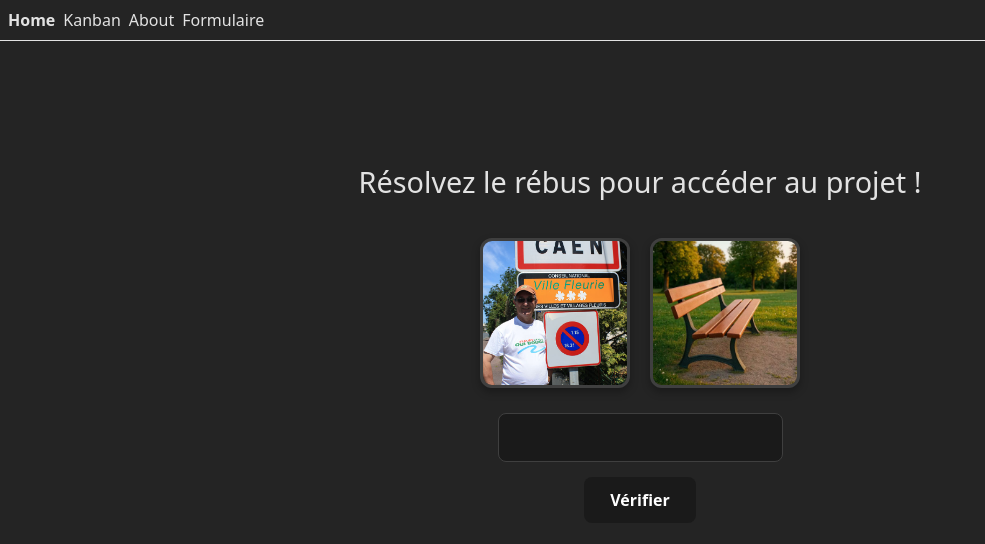
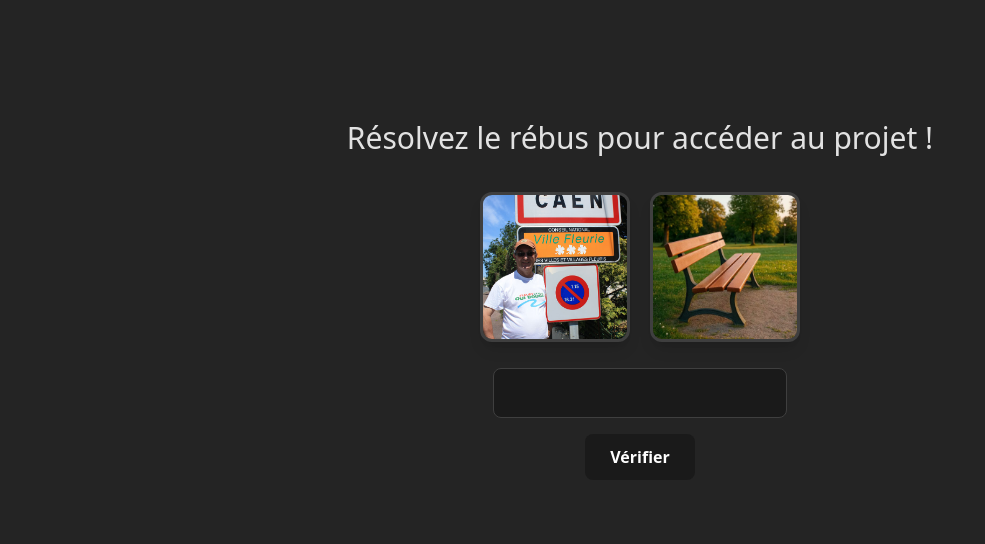
Before and after one commit to eden77-rgb/app-kanban, a React (Vite) app in the folder client/: page / in a window 1280 px wide. Shown: the top 544 px of the page, without its empty margins (0-985 px from the left). Built offline with nearby package versions, Linux system fonts and the light colour scheme.

Commit message:
separation __root et _layout pour gerer sur quelles pages on voit le header + entrée clavier validation rébus

```diff
--- a/client/src/components/Tache.jsx
+++ b/client/src/components/Tache.jsx
@@ -2,12 +2,13 @@
 
 export default function Tache({task})
 {
+    console.log(task.assigne)
     const navigate = useNavigate()
     return (
         <div className="item-container" onClick={() => navigate({to:`/task/${task.id}`})}>
             <h3>{task.title}</h3>
             <h2>{task.date}</h2>
-            <h3>Assigé à {task.assigne}</h3>
+            <h3>Assigné à {task.assigne}</h3>
         </div>
     )
 }
--- a/client/src/pages/Home.jsx
+++ b/client/src/pages/Home.jsx
@@ -1,41 +1,74 @@
-import { Navigate, useNavigate } from '@tanstack/react-router'
-import { useState } from 'react'
+import { useNavigate } from '@tanstack/react-router'
+import { useState, useEffect } from 'react'
 import caenImg from "../assets/caen.jpg"
 import bancImg from "../assets/banc.webp"
 
-export default function Home(){
+export default function Home() {
+    const navigate = useNavigate()
+    const [typing, setTyping] = useState("");
+    const [isVisible, setIsVisible] = useState(false)
 
-    const navigate = useNavigate()
-            const [number, setNumber] = useState("");
-            const [isVisible, setIsVisible] = useState(false)
+    useEffect(() => {
+        const handleKeyDown = (event) => {
+            if (event.key === 'Enter') {
+                verify()
+            }
+        }
+        window.addEventListener('keydown', handleKeyDown)
+        return () => window.removeEventListener('keydown', handleKeyDown)
+    }, [typing])
 
+    const handleChange = e => {
+        setTyping(e.target.value)
+    }
 
-            const handleChange = e =>{
-                console.log(e.target.value)
-                setNumber(e.target.value)
-            }
+    const verify = () => {
+        if (typing.toLowerCase() == "kanban") {
+            navigate({ to: '/kanban' })
+        } else {
+            setIsVisible(true)
+            setTyping("")
+        }
+    }
 
-            const handleClick = () =>{
-                if (number.toLowerCase() == "kanban")
-                {
-                    navigate({to:'/kanban'})
-                }
-                else
-                {
-                    setIsVisible(true)
-                }
-            }
+    const handleClick = () => {
+        verify()
+    }
 
     return (
-        <div className="home-container">
-            <h2>Résolvez le rébus pour accéder au projet !</h2>
-            <div className="rebus-container">
-                <img src={caenImg} alt="" />
-                <img src={bancImg} alt="" />
+        <div className="flex flex-col items-center justify-center min-h-[80vh] text-center gap-4 bg-[#242424] text-white/87 font-sans">
+
+            <h2 className="text-3xl mb-5">
+                Résolvez le rébus pour accéder au projet !
+            </h2>
+
+            <div className="flex justify-center gap-5 flex-wrap mb-2.5">
+                <img
+                    src={caenImg}
+                    alt="Caen"
+                    className="w-[150px] h-[150px] object-cover rounded-xl border-[3px] border-[#3f3f3f] shadow-lg"/>
+                <img
+                    src={bancImg}
+                    alt="Banc"
+                    className="w-[150px] h-[150px] object-cover rounded-xl border-[3px] border-[#3f3f3f] shadow-lg"/>
             </div>
-                <p><input className="home-input" type="text" name="number" value={number} onChange={handleChange}/></p>
-                <button className="home-button" onClick={handleClick}>Vérifier</button>
-                <p className="error-msg">{isVisible == true && "Mauvaise réponse"}</p>
+
+            <p className="w-full">
+                <input
+                    className="px-4 py-2.5 text-lg rounded-lg border border-[#3f3f3f] bg-[#1a1a1a] text-white text-center outline-none focus:border-[#646cff] transition-colors"
+                    type="text"
+                    name="typing"
+                    value={typing}
+                    onChange={handleChange}/>
+            </p>
+
+            <button
+                className="px-6 py-2.5 text-base font-semibold rounded-lg border border-transparent bg-[#1a1a1a] text-white cursor-pointer transition-colors duration-200 hover:border-[#646cff] hover:bg-[#2a2a2a]"
+                onClick={handleClick}>Vérifier</button>
+
+            <p className="text-[#ff4d4d] font-bold min-h-[24px]">
+                {isVisible && "Mauvaise réponse"}
+            </p>
         </div>
     )
 }
--- a/client/src/routes/__root.jsx
+++ b/client/src/routes/__root.jsx
@@ -1,26 +1,11 @@
-import { createRootRoute, Link, Outlet } from '@tanstack/react-router'
+import { createRootRoute, Outlet } from '@tanstack/react-router'
 import { TanStackRouterDevtools } from '@tanstack/react-router-devtools'
 
-const RootLayout = () => (
-  <>
-    <div className="p-2 flex gap-2">
-      <Link to="/" className="[&.active]:font-bold">
-        Home
-      </Link>{' '}
-      <Link to="/kanban" className="[&.active]:font-bold">
-        Kanban
-      </Link>{' '}
-      <Link to="/about" className="[&.active]:font-bold">
-        About
-      </Link>{' '}
-      <Link to="/form" className="[&.active]:font-bold">
-        Formulaire
-      </Link>
-    </div>
-    <hr />
-    <Outlet />
-    <TanStackRouterDevtools />
-  </>
-)
-
-export const Route = createRootRoute({ component: RootLayout })
+export const Route = createRootRoute({
+  component: () => (
+    <>
+      <Outlet />
+      <TanStackRouterDevtools />
+    </>
+  ),
+})
--- a/client/src/routes/about.jsx
+++ b/client/src/routes/_layout.about.jsx
@@ -1,6 +1,6 @@
 import About from '../pages/About'
 import { createFileRoute } from '@tanstack/react-router'
 
-export const Route = createFileRoute('/about')({
+export const Route = createFileRoute('/_layout/about')({
   component: About,
 })
--- a/client/src/routes/form.jsx
+++ b/client/src/routes/_layout.form.jsx
@@ -1,6 +1,6 @@
 import Form from '../pages/Form'
 import { createFileRoute } from '@tanstack/react-router'
 
-export const Route = createFileRoute('/form')({
+export const Route = createFileRoute('/_layout/form')({
   component: Form,
 })
--- /dev/null
+++ b/client/src/routes/_layout.jsx
@@ -0,0 +1,15 @@
+import { createFileRoute, Link, Outlet } from '@tanstack/react-router'
+
+export const Route = createFileRoute('/_layout')({
+  component: () => (
+    <>
+      <div className="p-2 flex gap-2">
+        <Link to="/" className="[&.active]:font-bold">Home</Link>
+        <Link to="/kanban" className="[&.active]:font-bold">Kanban</Link>
+        <Link to="/about" className="[&.active]:font-bold">About</Link>
+      </div>
+      <hr />
+      <Outlet />
+    </>
+  ),
+})
--- a/client/src/routes/kanban.jsx
+++ b/client/src/routes/_layout.kanban.jsx
@@ -1,6 +1,6 @@
 import Kanban from '../pages/Kanban'
 import { createFileRoute } from '@tanstack/react-router'
 
-export const Route = createFileRoute('/kanban')({
+export const Route = createFileRoute('/_layout/kanban')({
   component: Kanban,
 })
```
Also changed, not shown: client/src/routeTree.gen.ts (+82 -51 lines).
